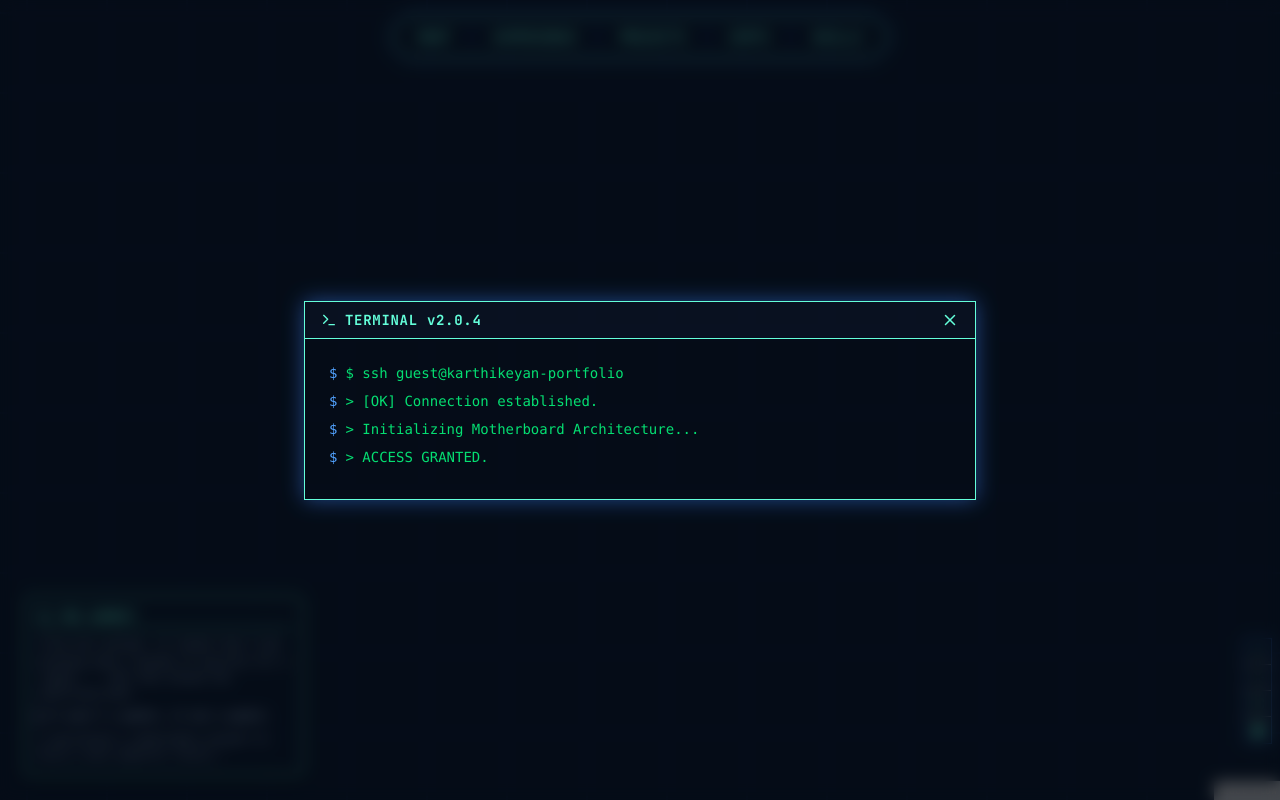
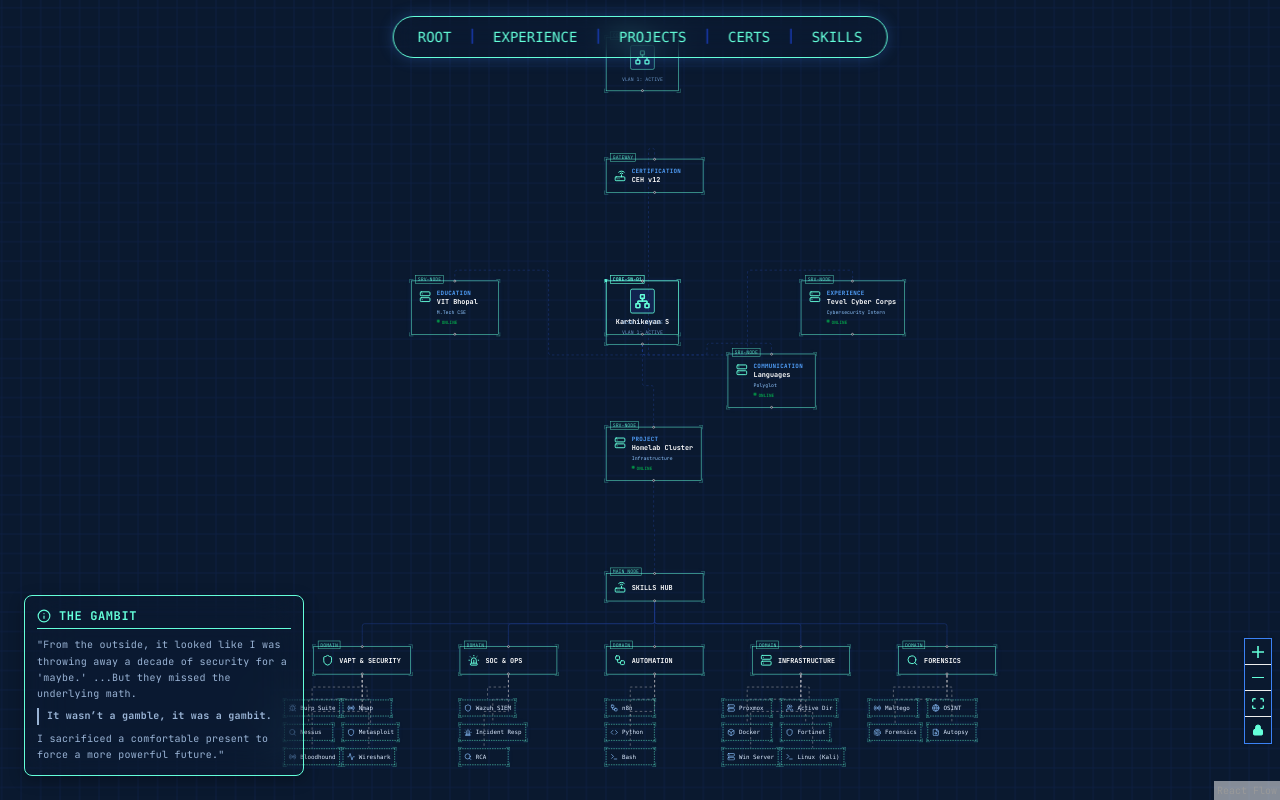
Before and after one commit to sherlockk-sec/portfolio-site, a React (Vite) app: page / in a window 1280 px wide. Built offline with nearby package versions, Linux system fonts and the light colour scheme.

Commit message:
Refactor: Auto-close terminal, remove Identity label, refine zoom logic

```diff
--- a/src/components/BlueprintCanvas.tsx
+++ b/src/components/BlueprintCanvas.tsx
@@ -279,12 +279,23 @@ const BlueprintCanvas: React.FC = () => {
     const [isExploded, setIsExploded] = useState(false);
 
     // Initial State: All nodes at (0,0) and invisible
+    // Initial State: All nodes at (0,0) and invisible
     const startNodes = React.useMemo(() => {
-        return [...initialNodes, ...skillNodes].map(node => ({
-            ...node,
-            position: { x: 0, y: 0 },
-            style: { ...node.style, opacity: 0 },
-        }));
+        return [...initialNodes, ...skillNodes,
+        // GHOST BOTTOM for balanced initial zoom
+        { id: 'ghost-bottom', type: 'switch', position: { x: 0, y: 500 }, data: { label: '' }, style: { opacity: 0, width: 1, height: 1 }, draggable: false, connectable: false }
+        ].map(node => {
+            // Keep ghost nodes at their constrained positions to ensure wide bounding box
+            if (node.id.startsWith('ghost')) {
+                return node;
+            }
+            // Collapse others to center
+            return {
+                ...node,
+                position: { x: 0, y: 0 },
+                style: { ...node.style, opacity: 0 },
+            };
+        });
     }, []);
 
     // Initial State: Edges hidden
@@ -337,7 +348,8 @@ const BlueprintCanvas: React.FC = () => {
                 }, 100);
 
                 // 3. Fit view AFTER animation settles
-                setTimeout(() => fitView({ duration: 1500, padding: 0.4 }), 800);
+                // 3. Fit view AFTER animation settles
+                setTimeout(() => fitView({ duration: 1500, padding: 0.1 }), 800);
 
             }, 50); // Reduced initial delay (100 -> 50) for snappier response
             return () => clearTimeout(timer);
--- a/src/components/TerminalModal.tsx
+++ b/src/components/TerminalModal.tsx
@@ -59,13 +59,19 @@ const TerminalModal: React.FC<TerminalModalProps> = ({ isOpen, onClose, title, c
                     setCurrentCharIndex(0);
                 }, 100); // Faster line pause (100ms)
             }
+        } else {
+            // Finished typing naturally
+            const closeTimer = setTimeout(() => {
+                onClose();
+            }, 800); // Wait 800ms then close
+            return () => clearTimeout(closeTimer);
         }
 
         return () => {
             if (typeTimeoutRef.current) clearTimeout(typeTimeoutRef.current);
             if (lineTimeoutRef.current) clearTimeout(lineTimeoutRef.current);
         };
-    }, [isOpen, currentLineIndex, currentCharIndex, content, isSkipped]);
+    }, [isOpen, currentLineIndex, currentCharIndex, content, isSkipped, onClose]);
 
     if (!isOpen) return null;
 
--- a/src/components/nodes/SwitchNode.tsx
+++ b/src/components/nodes/SwitchNode.tsx
@@ -14,7 +14,7 @@ const SwitchNode: React.FC<NodeProps> = ({ data, selected }) => {
                     <Network size={32} className="text-blueprint-text" />
                 </div>
                 <div className="text-center">
-                    <div className="text-xs text-blue-400 font-bold tracking-widest uppercase">Identity</div>
+
                     <div className="text-sm font-bold text-white">{data.label as string}</div>
                     <div className="text-[10px] text-blue-300/70 mt-1">VLAN 1: ACTIVE</div>
                 </div>
```
